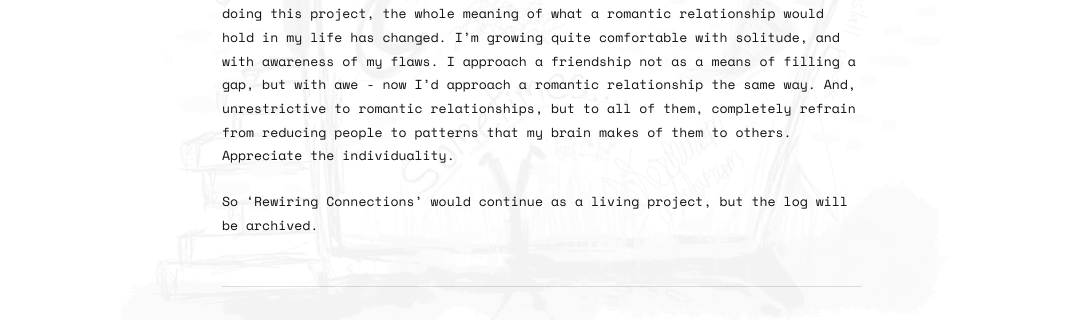
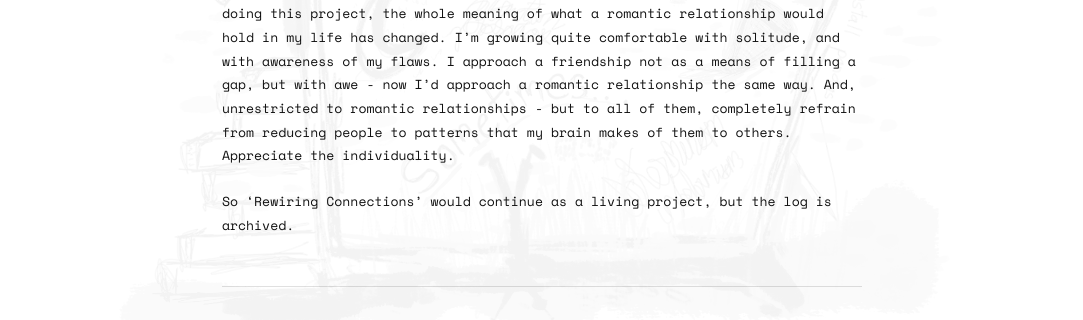
Before and after one commit to shlokamohanty/i-write-sometimes, a Jekyll site: the page built from _posts/2026-08-25-rewiring-connections-log.md, in a window 1280 px wide and 900 px high, scrolled down 1029 px. Shown: the part 398-718 px from the top of the window, without its empty margins (98-1181 px from the left). Built offline with Jekyll 4.4.1, drawn with Linux system fonts in a browser that asks for light colours; some web fonts are replaced; some of the changed text lies outside the part shown.

Commit message:
njnkjjnk
nkjnjknk

```diff
--- a/_posts/2026-08-25-rewiring-connections-log.md
+++ b/_posts/2026-08-25-rewiring-connections-log.md
@@ -18,6 +18,6 @@ And so while romantic relationships aren’t the only kind of relationships, it
 
 I think I did feel too vulnerable, though. It was a public record that, simultaneously, I was going through something; hence, my decision to archive. I realised now that the turmoil of a strange 3-year relationship ending was a lot for me to deal with. It’s strange, because I was quite apathetic. During that time, I was uncomfortable being entirely alone with my thoughts, uneasy with my body, so the relationship, while hurtful, simultaneously became rather co-dependent. Being alone felt unsafe. I didn’t know what to make of it or see the nuance of it. I was hurting.
 
-I held it together, for a bit, so it wouldn’t spill over, but the hurt and need for contingency spilled over as anxiety, as I wasn’t letting myself sit with the feeling of what’s beneath, and I didn’t have the capacity to during the program. So, I realised that if I keep holding onto how I was hurt, it would keep spilling over in other relationships too, and so, this project became a means to process that and appreciate the nature of relationships in my life. In doing this project, the whole meaning of what a romantic relationship would hold in my life has changed. I’m growing quite comfortable with solitude, and with awareness of my flaws. I approach a friendship not as a means of filling a gap, but with awe - now I’d approach a romantic relationship the same way. And, unrestrictive to romantic relationships, but to all of them, completely refrain from reducing people to patterns that my brain makes of them to others. Appreciate the individuality.
+I held it together, for a bit, so it wouldn’t spill over, but the hurt and need for contingency spilled over as anxiety, as I wasn’t letting myself sit with the feeling of what’s beneath, and I didn’t have the capacity to during the program. So, I realised that if I keep holding onto how I was hurt, it would keep spilling over in other relationships too, and so, this project became a means to process that and appreciate the nature of relationships in my life. In doing this project, the whole meaning of what a romantic relationship would hold in my life has changed. I’m growing quite comfortable with solitude, and with awareness of my flaws. I approach a friendship not as a means of filling a gap, but with awe - now I’d approach a romantic relationship the same way. And, unrestricted to romantic relationships - but to all of them, completely refrain from reducing people to patterns that my brain makes of them to others. Appreciate the individuality.
 
-So ‘Rewiring Connections’ would continue as a living project, but the log will be archived.
+So ‘Rewiring Connections’ would continue as a living project, but the log is archived.
```
Also changed, not shown: other parts of _posts/2026-08-25-rewiring-connections-log.md (+2 -2 lines), _posts/.obsidian/workspace.json (+6 -7 lines).
